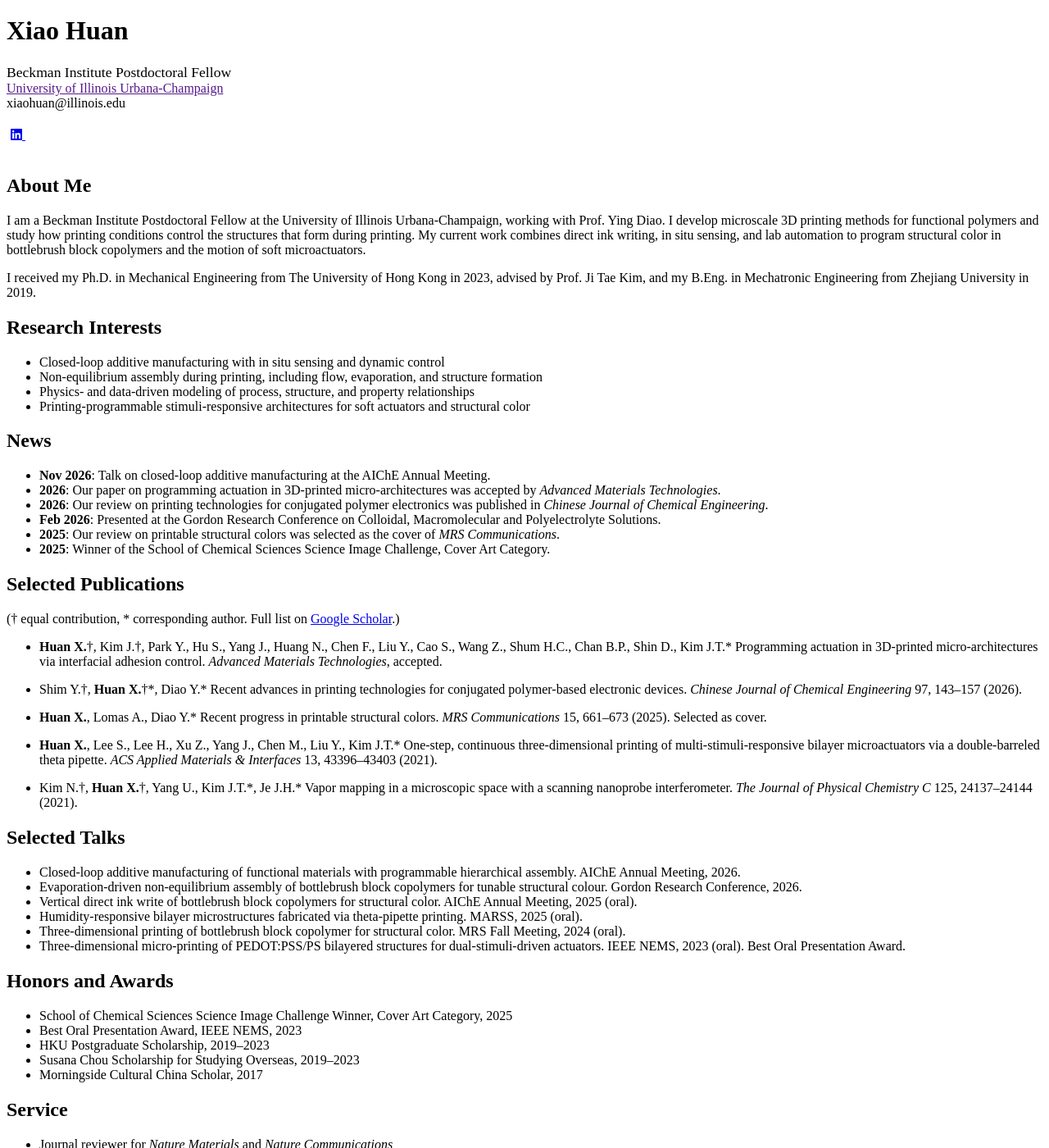
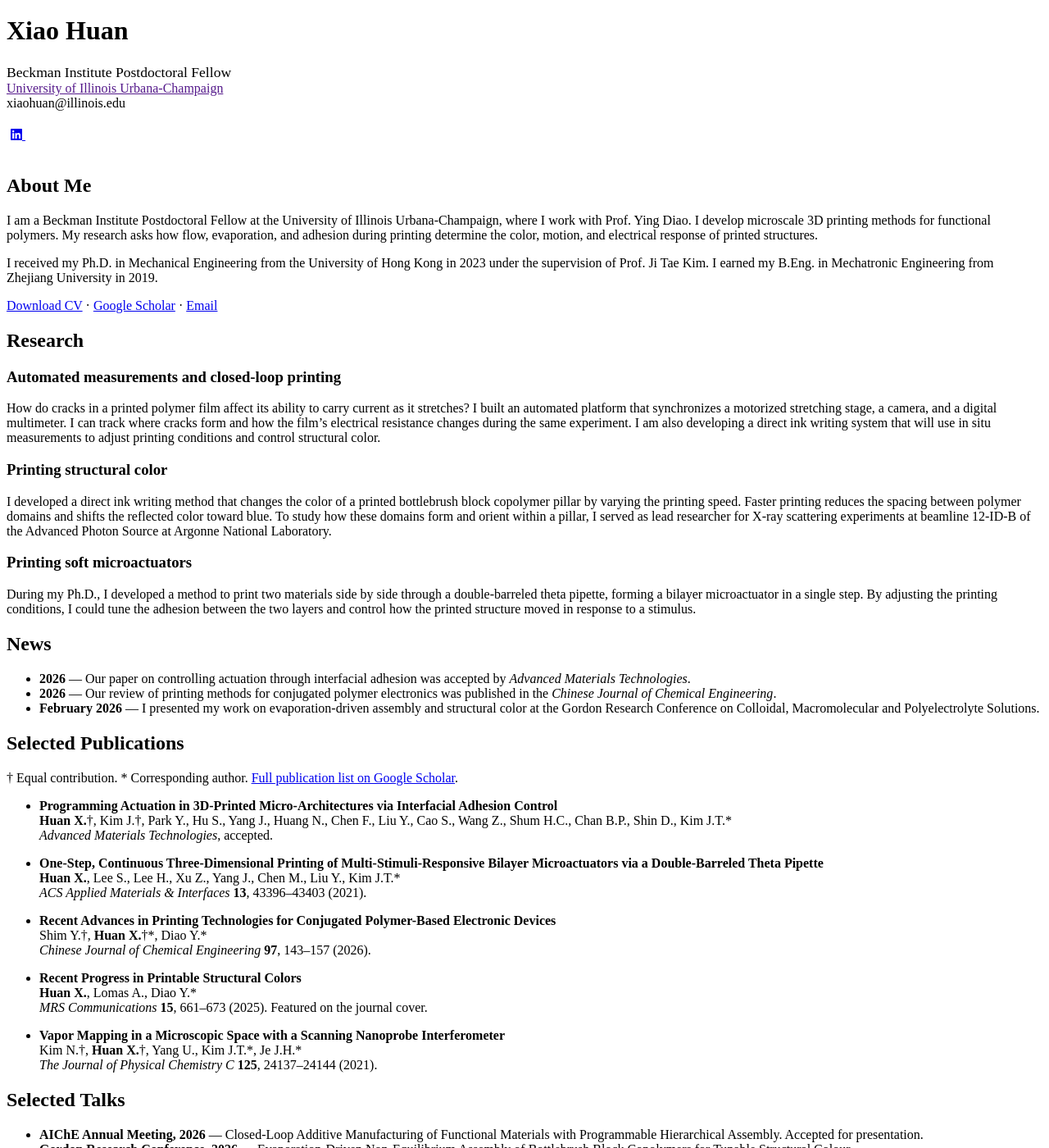
Before and after one commit to xhuan07/xhuan07.github.io, a Jekyll site: the page built from index.md, in a window 1280 px wide and 1400 px high, scrolled down 414 px. Shown: the whole window at 82% size. Built offline with Jekyll 4.4.1, drawn with Linux system fonts in a browser that asks for light colours; some web fonts are replaced; a style sheet for code colours, icons or effects is not loaded; our own code applies the rules of GitHub Pages for plain Markdown files; some of the changed text lies outside the part shown.

Commit message:
Revise personal profile and research details in index.md
Updated personal and research information, added details on mentoring and teaching experience, and revised publication and talk sections.

```diff
--- a/index.md
+++ b/index.md
@@ -4,52 +4,76 @@ layout: homepage
 
 ## About Me
 
-I am a Beckman Institute Postdoctoral Fellow at the University of Illinois Urbana-Champaign, working with Prof. Ying Diao. I develop microscale 3D printing methods for functional polymers and study how printing conditions control the structures that form during printing. My current work combines direct ink writing, in situ sensing, and lab automation to program structural color in bottlebrush block copolymers and the motion of soft microactuators.
+I am a Beckman Institute Postdoctoral Fellow at the University of Illinois Urbana-Champaign, where I work with Prof. Ying Diao. I develop microscale 3D printing methods for functional polymers. My research asks how flow, evaporation, and adhesion during printing determine the color, motion, and electrical response of printed structures.
 
-I received my Ph.D. in Mechanical Engineering from The University of Hong Kong in 2023, advised by Prof. Ji Tae Kim, and my B.Eng. in Mechatronic Engineering from Zhejiang University in 2019.
+I received my Ph.D. in Mechanical Engineering from the University of Hong Kong in 2023 under the supervision of Prof. Ji Tae Kim. I earned my B.Eng. in Mechatronic Engineering from Zhejiang University in 2019.
 
-## Research Interests
+[Download CV]({{ '/assets/files/Xiao_Huan_CV.pdf' | relative_url }}) · [Google Scholar](https://scholar.google.com/citations?user=Y4oj3OgAAAAJ) · [Email](mailto:xiaohuan@illinois.edu)
 
-- Closed-loop additive manufacturing with in situ sensing and dynamic control
-- Non-equilibrium assembly during printing, including flow, evaporation, and structure formation
-- Physics- and data-driven modeling of process, structure, and property relationships
-- Printing-programmable stimuli-responsive architectures for soft actuators and structural color
+## Research
+
+### Automated measurements and closed-loop printing
+
+How do cracks in a printed polymer film affect its ability to carry current as it stretches? I built an automated platform that synchronizes a motorized stretching stage, a camera, and a digital multimeter. I can track where cracks form and how the film's electrical resistance changes during the same experiment. I am also developing a direct ink writing system that will use in situ measurements to adjust printing conditions and control structural color.
+
+### Printing structural color
+
+I developed a direct ink writing method that changes the color of a printed bottlebrush block copolymer pillar by varying the printing speed. Faster printing reduces the spacing between polymer domains and shifts the reflected color toward blue. To study how these domains form and orient within a pillar, I served as lead researcher for X-ray scattering experiments at beamline 12-ID-B of the Advanced Photon Source at Argonne National Laboratory.
+
+### Printing soft microactuators
+
+During my Ph.D., I developed a method to print two materials side by side through a double-barreled theta pipette, forming a bilayer microactuator in a single step. By adjusting the printing conditions, I could tune the adhesion between the two layers and control how the printed structure moved in response to a stimulus.
 
 ## News
 
-- **Nov 2026**: Talk on closed-loop additive manufacturing at the AIChE Annual Meeting.
-- **2026**: Our paper on programming actuation in 3D-printed micro-architectures was accepted by *Advanced Materials Technologies*.
-- **2026**: Our review on printing technologies for conjugated polymer electronics was published in *Chinese Journal of Chemical Engineering*.
-- **Feb 2026**: Presented at the Gordon Research Conference on Colloidal, Macromolecular and Polyelectrolyte Solutions.
-- **2025**: Our review on printable structural colors was selected as the cover of *MRS Communications*.
-- **2025**: Winner of the School of Chemical Sciences Science Image Challenge, Cover Art Category.
+- **2026** — Our paper on controlling actuation through interfacial adhesion was accepted by *Advanced Materials Technologies*.
+- **2026** — Our review of printing methods for conjugated polymer electronics was published in the *Chinese Journal of Chemical Engineering*.
+- **February 2026** — I presented my work on evaporation-driven assembly and structural color at the Gordon Research Conference on Colloidal, Macromolecular and Polyelectrolyte Solutions.
 
 ## Selected Publications
 
-(† equal contribution, \* corresponding author. Full list on [Google Scholar](https://scholar.google.com/citations?user=Y4oj3OgAAAAJ).)
+† Equal contribution. \* Corresponding author. [Full publication list on Google Scholar](https://scholar.google.com/citations?user=Y4oj3OgAAAAJ).
 
-- **Huan X.**†, Kim J.†, Park Y., Hu S., Yang J., Huang N., Chen F., Liu Y., Cao S., Wang Z., Shum H.C., Chan B.P., Shin D., Kim J.T.\* Programming actuation in 3D-printed micro-architectures via interfacial adhesion control. *Advanced Materials Technologies*, accepted.
+- **Programming Actuation in 3D-Printed Micro-Architectures via Interfacial Adhesion Control**
+  **Huan X.**†, Kim J.†, Park Y., Hu S., Yang J., Huang N., Chen F., Liu Y., Cao S., Wang Z., Shum H.C., Chan B.P., Shin D., Kim J.T.\*
+  *Advanced Materials Technologies*, accepted.
 
-- Shim Y.†, **Huan X.**†\*, Diao Y.\* Recent advances in printing technologies for conjugated polymer-based electronic devices. *Chinese Journal of Chemical Engineering* 97, 143–157 (2026).
+- **One-Step, Continuous Three-Dimensional Printing of Multi-Stimuli-Responsive Bilayer Microactuators via a Double-Barreled Theta Pipette**
+  **Huan X.**, Lee S., Lee H., Xu Z., Yang J., Chen M., Liu Y., Kim J.T.\*
+  *ACS Applied Materials & Interfaces* **13**, 43396–43403 (2021).
 
-- **Huan X.**, Lomas A., Diao Y.\* Recent progress in printable structural colors. *MRS Communications* 15, 661–673 (2025). Selected as cover.
+- **Recent Advances in Printing Technologies for Conjugated Polymer-Based Electronic Devices**
+  Shim Y.†, **Huan X.**†\*, Diao Y.\*
+  *Chinese Journal of Chemical Engineering* **97**, 143–157 (2026).
 
-- **Huan X.**, Lee S., Lee H., Xu Z., Yang J., Chen M., Liu Y., Kim J.T.\* One-step, continuous three-dimensional printing of multi-stimuli-responsive bilayer microactuators via a double-barreled theta pipette. *ACS Applied Materials & Interfaces* 13, 43396–43403 (2021).
+- **Recent Progress in Printable Structural Colors**
+  **Huan X.**, Lomas A., Diao Y.\*
+  *MRS Communications* **15**, 661–673 (2025). Featured on the journal cover.
 
-- Kim N.†, **Huan X.**†, Yang U., Kim J.T.\*, Je J.H.\* Vapor mapping in a microscopic space with a scanning nanoprobe interferometer. *The Journal of Physical Chemistry C* 125, 24137–24144 (2021).
+- **Vapor Mapping in a Microscopic Space with a Scanning Nanoprobe Interferometer**
+  Kim N.†, **Huan X.**†, Yang U., Kim J.T.\*, Je J.H.\*
+  *The Journal of Physical Chemistry C* **125**, 24137–24144 (2021).
 
 ## Selected Talks
 
-- Closed-loop additive manufacturing of functional materials with programmable hierarchical assembly. AIChE Annual Meeting, 2026.
-- Evaporation-driven non-equilibrium assembly of bottlebrush block copolymers for tunable structural colour. Gordon Research Conference, 2026.
-- Vertical direct ink write of bottlebrush block copolymers for structural color. AIChE Annual Meeting, 2025 (oral).
-- Humidity-responsive bilayer microstructures fabricated via theta-pipette printing. MARSS, 2025 (oral).
-- Three-dimensional printing of bottlebrush block copolymer for structural color. MRS Fall Meeting, 2024 (oral).
-- Three-dimensional micro-printing of PEDOT:PSS/PS bilayered structures for dual-stimuli-driven actuators. IEEE NEMS, 2023 (oral). Best Oral Presentation Award.
+- **AIChE Annual Meeting, 2026** — Closed-Loop Additive Manufacturing of Functional Materials with Programmable Hierarchical Assembly. Accepted for presentation.
+- **Gordon Research Conference, 2026** — Evaporation-Driven Non-Equilibrium Assembly of Bottlebrush Block Copolymers for Tunable Structural Colour.
+- **AIChE Annual Meeting, 2025** — Vertical Direct Ink Write of Bottlebrush Block Copolymers for Structural Color.
+- **MARSS, 2025** — Humidity-Responsive Bilayer Microstructures Fabricated via Theta-Pipette Printing.
+- **MRS Fall Meeting, 2024** — Three-Dimensional Printing of Bottlebrush Block Copolymer for Structural Color.
+- **IEEE NEMS, 2023** — Three-Dimensional Micro-Printing of PEDOT:PSS/PS Bilayered Structures for Dual-Stimuli-Driven Actuators. **Best Oral Presentation Award.**
 
-## Honors and Awards
+## Mentoring and Teaching
 
-- School of Chemical Sciences Science Image Challenge Winner, Cover Art Category, 2025
+- **Undergraduate research mentoring, UIUC** — I have mentored three undergraduate researchers. Their work has led to a first-author publication and an oral presentation at the MRS Fall Meeting. Mentees have also received the Beckman Institute Undergraduate Fellowship and the Forbes Raymond Koehler and Harriet Spelly-Otis Koehler Scholarship.
+- **Graduate research mentoring, UIUC** — I mentored two Ph.D. students during their research rotations.
+- **Industrial visits, UIUC** — I coordinated industrial visits for *CHBE 121: Introduction to the Profession*.
+- **Teaching and capstone mentoring, University of Hong Kong** — I served as a teaching assistant for *Fundamental Mechanics* and *Thermofluid Mechanics* and mentored 12 undergraduate capstone students.
+
+## Selected Honors and Awards
+
+- School of Chemical Sciences Science Image Challenge, Winner in the Cover Art Category, 2025
+- Beckman Institute Postdoctoral Fellowship, 2024–present
 - Best Oral Presentation Award, IEEE NEMS, 2023
 - HKU Postgraduate Scholarship, 2019–2023
 - Susana Chou Scholarship for Studying Overseas, 2019–2023
@@ -57,14 +81,8 @@ I received my Ph.D. in Mechanical Engineering from The University of Hong Kong i
 
 ## Service
 
+- Member, Beckman Institute Executive Committee, 2026–present
+- Member, Beckman Institute Connect and Engage Committee, 2024–present
+- Judge, ACS POLY/PMSE Symposium, UIUC, 2026
+- Volunteer, Beckman Institute Open House, 2024 and 2026
 - Journal reviewer for *Nature Materials* and *Nature Communications*
-- Judge, ACS POLY/PMSE Symposium, UIUC, 2026
-- Member, Beckman Institute Executive Committee, 2026–present
-- Member, Beckman Connect and Engage Committee, 2024–present
-- Volunteer, Beckman Open House, 2024 and 2026
-
-## Mentoring and Teaching
-
-- Research mentor for 3 undergraduate researchers and 2 rotating Ph.D. students at UIUC, 2024–present
-- Capstone project mentor for 12 undergraduate students, HKU, 2019–2022
-- Teaching assistant, ENGG1300 Fundamental Mechanics and ENGG1350 Thermofluid Mechanics, HKU, 2019–2022
```
